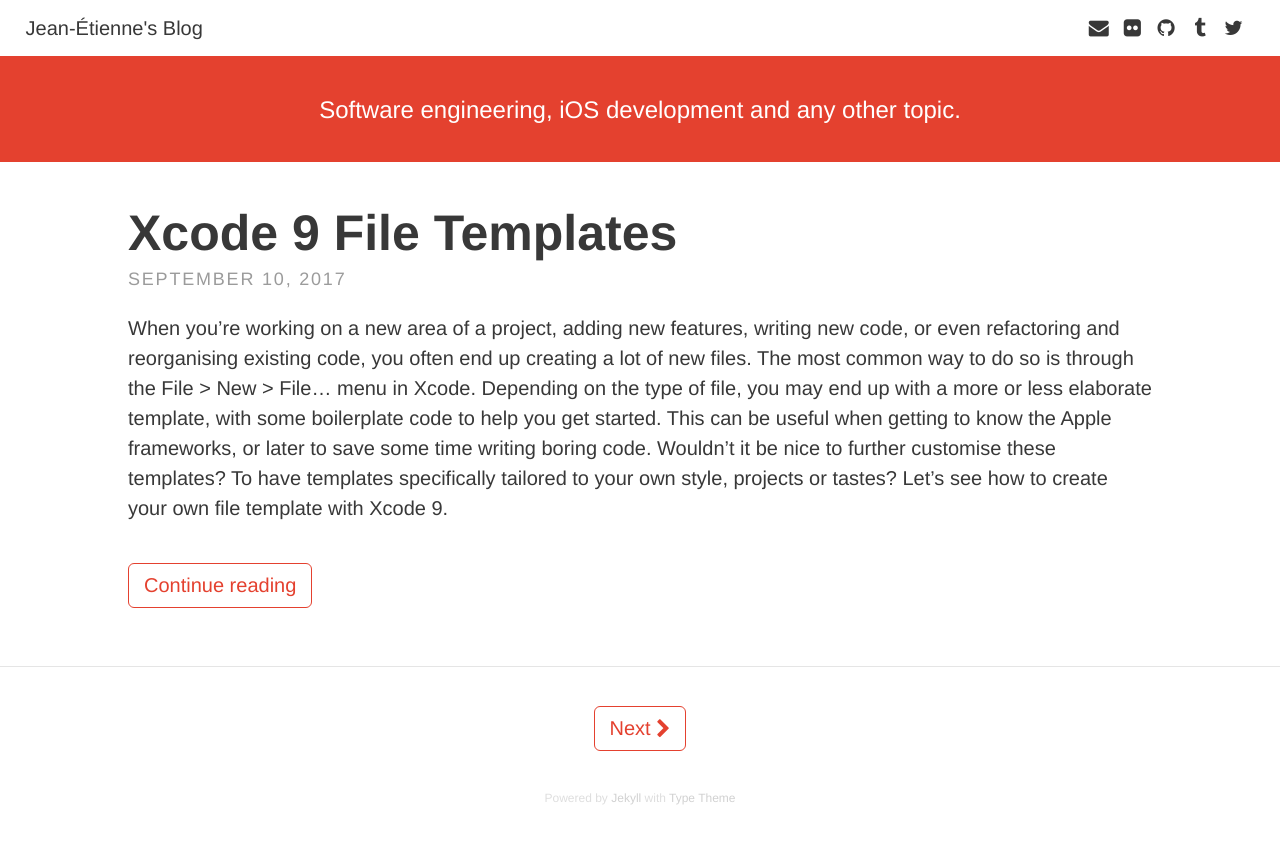
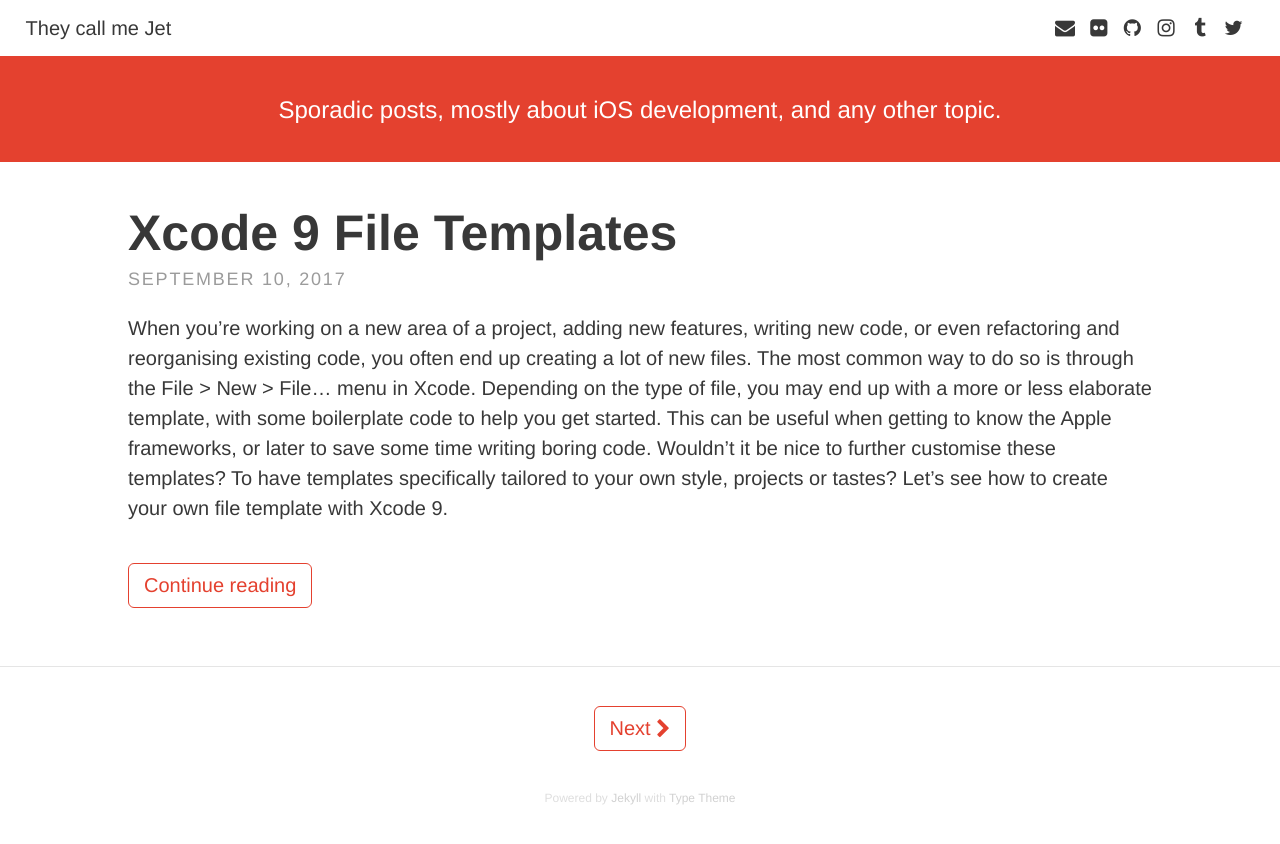
Before and after one commit to jeanetienne/jeanetienne.github.io, a Jekyll site: the page built from index.html, in a window 1280 px wide. Shown: the top 844 px of the page. Built offline with Jekyll 4.4.1, drawn with Linux system fonts in a browser that asks for light colours; nearby versions of some CDN libraries; the list of posts is cut into pages by our own code.

Commit message:
Updated blog config

```diff
--- a/_config.yml
+++ b/_config.yml
@@ -7,13 +7,13 @@
 # THEME-SPECIFIC CONFIGURATION
 theme:
   # Meta
-  title: Jean-Étienne's Blog
+  title: They call me Jet
   avatar:
   gravatar: # Email MD5 hash
-  description: Software engineering, iOS development and any other topic. # used by search engines
+  description: Sporadic posts, mostly about iOS development, and any other topic. # used by search engines
 
   # Header and footer text
-  header_text: Software engineering, iOS development and any other topic.
+  header_text: Sporadic posts, mostly about iOS development, and any other topic.
   header_text_feature_image:
   footer_text: >
    Powered by <a href="http://jekyllrb.com">Jekyll</a> with <a href="https://rohanchandra.github.io/project/type">Type Theme</a>
@@ -33,7 +33,7 @@
   dribbble:
   facebook:
   google_plus:
-  instagram:
+  instagram: jean.et.ienne
   linkedin:  # Full URL
   pinterest:
   reddit:
```
